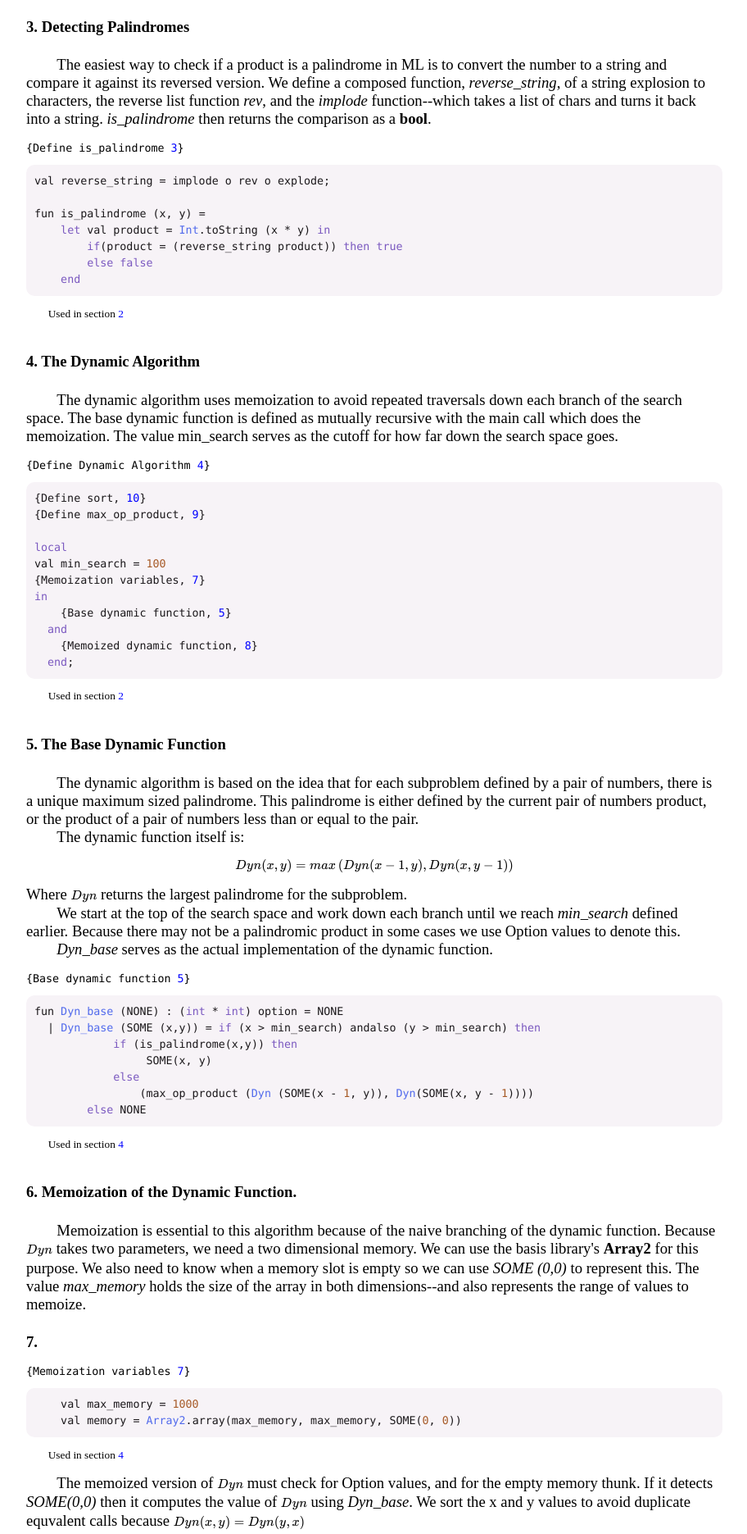
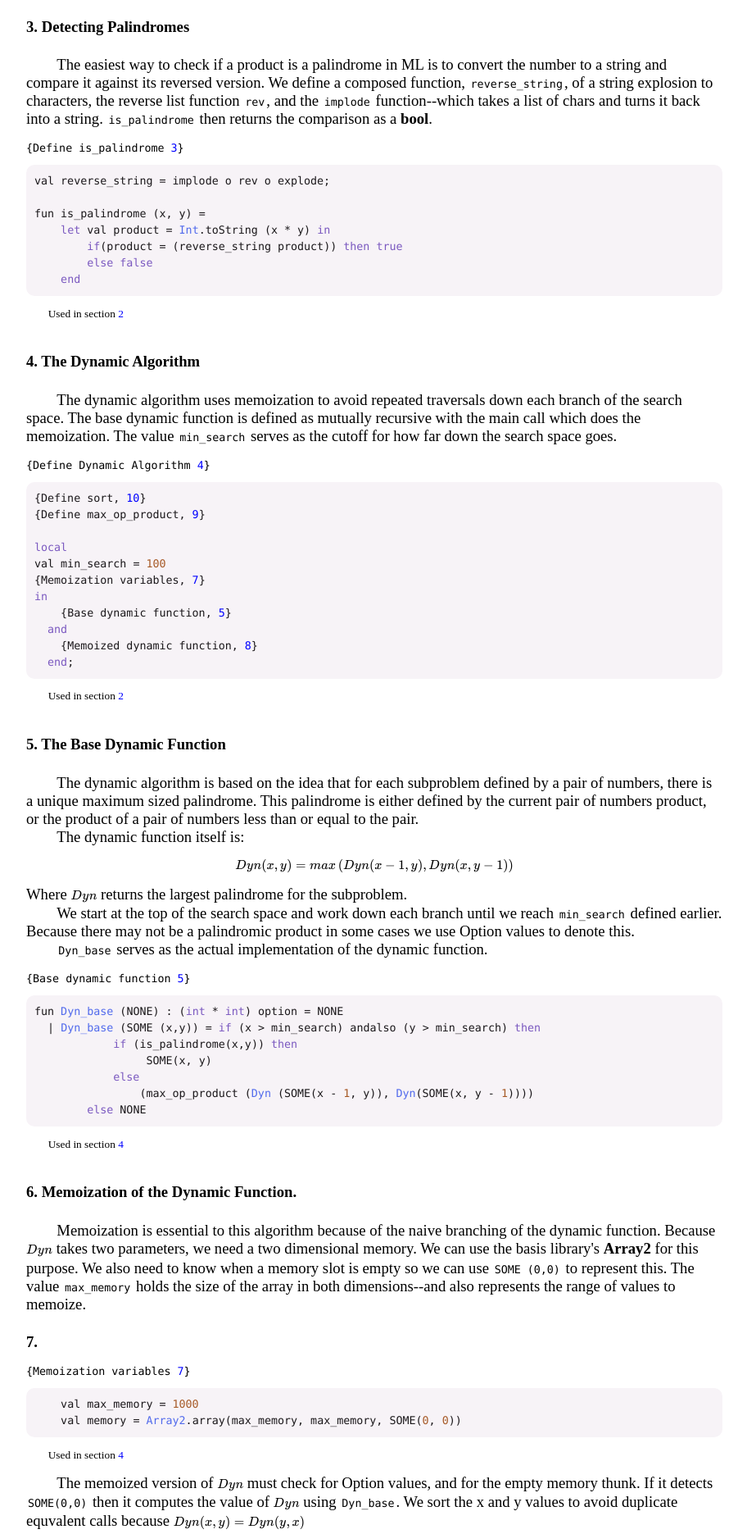
Before and after one commit to thinkyfish/euler, a plain HTML site: page problem4.html in a window 1280 px wide. Shown: the part 493-2364 px from the top of the page at 82% size, without its empty margins (183-1095 px from the left). Drawn offline with nearby package versions, Linux system fonts and the light colour scheme; a web font is replaced by a local one.

Commit message:
problem 6 done

```diff
--- a/problem4.html
+++ b/problem4.html
@@ -68,7 +68,7 @@ body{min-width:200px;max-width:850px;margin:0 auto;padding:30px;}.chapter-nav{fo
 </div>
 </div>
 <a name="1:3"><div class="section"><h4>3. Detecting Palindromes</h4></a>
-<p>The easiest way to check if a product is a palindrome in ML is to convert the number to a string and compare it against its reversed version. We define a composed function, <em>reverse_string</em>, of a string explosion to characters, the reverse list function <em>rev</em>, and the <em>implode</em> function--which takes a list of chars and turns it back into a string. <em>is_palindrome</em> then returns the comparison as a <strong>bool</strong>.
+<p>The easiest way to check if a product is a palindrome in ML is to convert the number to a string and compare it against its reversed version. We define a composed function, <code>reverse_string</code>, of a string explosion to characters, the reverse list function <code>rev</code>, and the <code>implode</code> function--which takes a list of chars and turns it back into a string. <code>is_palindrome</code> then returns the comparison as a <strong>bool</strong>.
 </p>
 
 <div class="codeblock">
@@ -88,7 +88,7 @@ fun is_palindrome (x, y) =
 </div>
 </div>
 <a name="1:4"><div class="section"><h4>4. The Dynamic Algorithm</h4></a>
-<p>The dynamic algorithm uses memoization to avoid repeated traversals down each branch of the search space.  The base dynamic function is defined as mutually recursive with the main call which does the memoization.  The value min_search serves as the cutoff for how far down the search space goes.
+<p>The dynamic algorithm uses memoization to avoid repeated traversals down each branch of the search space.  The base dynamic function is defined as mutually recursive with the main call which does the memoization.  The value <code>min_search</code> serves as the cutoff for how far down the search space goes.
 </p>
 
 <div class="codeblock">
@@ -118,9 +118,9 @@ in
 <div class="math"> Dyn(x, y) = max \left( Dyn(x - 1, y), Dyn(x, y - 1) \right) </div>
 Where <span class="math">Dyn</span> returns the largest palindrome for the subproblem.
 </p>
-<p>We start at the top of the search space and work down each branch until we reach <em>min_search</em> defined earlier. Because there may not be a palindromic product in some cases we use Option values to denote this.
+<p>We start at the top of the search space and work down each branch until we reach <code>min_search</code> defined earlier. Because there may not be a palindromic product in some cases we use Option values to denote this.
 </p>
-<p><em>Dyn_base</em> serves as the actual implementation of the dynamic function.
+<p><code>Dyn_base</code> serves as the actual implementation of the dynamic function.
 </p>
 
 <div class="codeblock">
@@ -140,7 +140,7 @@ fun Dyn_base (NONE) : (int * int) option = NONE
 </div>
 </div>
 <a name="1:6"><div class="section"><h4>6. Memoization of the Dynamic Function.</h4></a>
-<p>Memoization is essential to this algorithm because of the naive branching of the dynamic function. Because <span class="math">Dyn</span> takes two parameters, we need a two dimensional memory.  We can use the basis library's <strong>Array2</strong> for this purpose. We also need to know when a memory slot is empty so we can use <em>SOME (0,0)</em> to represent this.  The value <em>max_memory</em> holds the size of the array in both dimensions--and also represents the range of values to memoize.
+<p>Memoization is essential to this algorithm because of the naive branching of the dynamic function. Because <span class="math">Dyn</span> takes two parameters, we need a two dimensional memory.  We can use the basis library's <strong>Array2</strong> for this purpose. We also need to know when a memory slot is empty so we can use <code>SOME (0,0)</code> to represent this.  The value <code>max_memory</code> holds the size of the array in both dimensions--and also represents the range of values to memoize.
 </p>
 
 </div>
@@ -156,7 +156,7 @@ fun Dyn_base (NONE) : (int * int) option = NONE
 
 <p class="seealso">Used in section <a href="problem4.html#1:4">4</a></p>
 </div>
-<p>The memoized version of <span class="math">Dyn</span> must check for Option values, and for the empty memory thunk.  If it detects <em>SOME(0,0)</em> then it computes the value of <span class="math">Dyn</span> using <em>Dyn_base</em>. We sort the x and y values to avoid duplicate equvalent calls because <span class="math">Dyn(x, y) = Dyn(y, x)</span>
+<p>The memoized version of <span class="math">Dyn</span> must check for Option values, and for the empty memory thunk.  If it detects <code>SOME(0,0)</code> then it computes the value of <span class="math">Dyn</span> using <code>Dyn_base</code>. We sort the x and y values to avoid duplicate equvalent calls because <span class="math">Dyn(x, y) = Dyn(y, x)</span>
 </p>
 
 </div>
@@ -183,7 +183,7 @@ fun Dyn_base (NONE) : (int * int) option = NONE
 </div>
 </div>
 <a name="1:9"><div class="section"><h4>9. The Max Function</h4></a>
-<p>Because we are dealing with Option values, we need the <span class="math">max</span> function to correctly handle the NONE and SOME cases.  <em>max_op_product</em> uses the custom greater than function <em>largest_product</em> to provide support for the <strong>(int * int)</strong> values.
+<p>Because we are dealing with Option values, we need the <span class="math">max</span> function to correctly handle the NONE and SOME cases.  <code>max_op_product</code> uses the custom greater than function <code>largest_product</code> to provide support for the <strong>(int * int)</strong> values.
 </p>
 
 <div class="codeblock">
@@ -218,7 +218,7 @@ fun sort(x, y) = if x &gt; y then (x, y) else (y, x);
 </div>
 </div>
 <a name="1:11"><div class="section"><h4>11. Data type and Printing</h4></a>
-<p>For this program we are using <strong>(int * int) option</strong> as our primary data unit. log_message is used to print the individual members and their product on a line.
+<p>For this program we are using <strong>(int * int) option</strong> as our primary data unit. <code>log_message</code> is used to print the individual members and their product on a line.
 </p>
 
 <div class="codeblock">
```
Also changed, not shown: problem5.html (+4 -2 lines), 3 other files.
